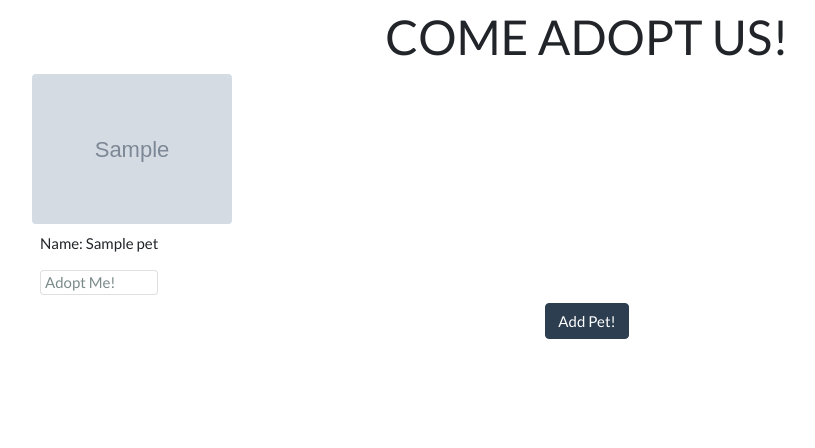
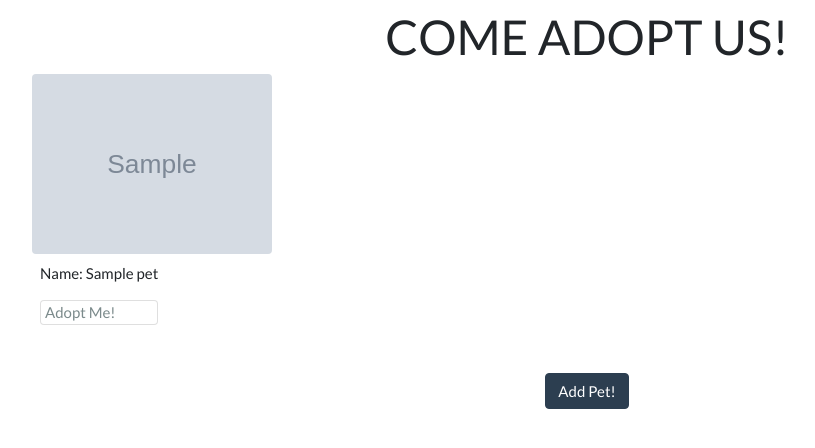
Before and after one commit to mackcooper1408/flask-adopt, a Flask app: page / in a window 1280 px wide. Shown: the top 448 px of the page, without its empty margins (53-868 px from the left). Run offline with Flask 2, Linux system fonts and the light colour scheme; tables that the repository leaves empty hold one stand-in row (values such as "Sample post"); grey boxes marked "Sample" are stand-in pictures; some libraries are stand-ins or nearby versions.

Commit message:
cleaned up homepage look

```diff
--- a/app.py
+++ b/app.py
@@ -1,8 +1,7 @@
 from flask import Flask, render_template, request
 from flask_debugtoolbar import DebugToolbarExtension
-from flask_wtf import FlaskForm
-from wtforms import StringField
 from models import db, connect_db, Pet
+# from forms import PetAddForm
 
 app = Flask(__name__)
 
@@ -21,11 +20,18 @@ def homepage():
     pets = Pet.query.all()
     return render_template("homepage.html", pets=pets)
 
-"""@app.route('/add')
+"""@app.route('/add', methods=["GET","POST"])
 def add_pet():
     form = AddPetForm()
     if form.validate_on_submit():
         name = form.name.data
+        species = form.species.data
         image = form.imageurl.data
         age = form.age.data
+        notes = form.notes.data
+        flash(f"Added {name} who a {age} {species})
+        return redirect("/add")
+    else:
+        return render_template("snack_add_form.html" form = form)
+
     """
--- a/templates/homepage.html
+++ b/templates/homepage.html
@@ -9,10 +9,12 @@
 {% endblock %}
 
 {% block content %}
+    <div class="row">
+{% for pet in pets %}
+        <div class="col-6">
             <div class="media flex-column align-items-start">
-    {% for pet in pets %}
-      <img class="rounded" src={{pet.photo_url}} width="200px" height="auto">
-      <div class="media-body m-2">
+                <img class="rounded sm" src={{pet.photo_url}} width="auto" height="180vh">
+                <div class="media-body m-2 mb-4">
                     <p>
                         Name: {{pet.name}}
                     </p>
@@ -26,11 +28,12 @@
                     </p>
                     {% endif %}
                 </div>
-
+            </div>
+        </div>
         {% endfor %}
-    <form class="align-self-center">
+    </div>
+    <form class="text-center mt-4">
         <button class="btn btn-primary" formaction="/add">Add Pet!</button>
     </form>
-</div>
 
 {% endblock %}
```
Also changed, not shown: forms.py (+8 -0 lines), models.py (+8 -2 lines). Lines whose indentation alone changed are shown as unchanged.
